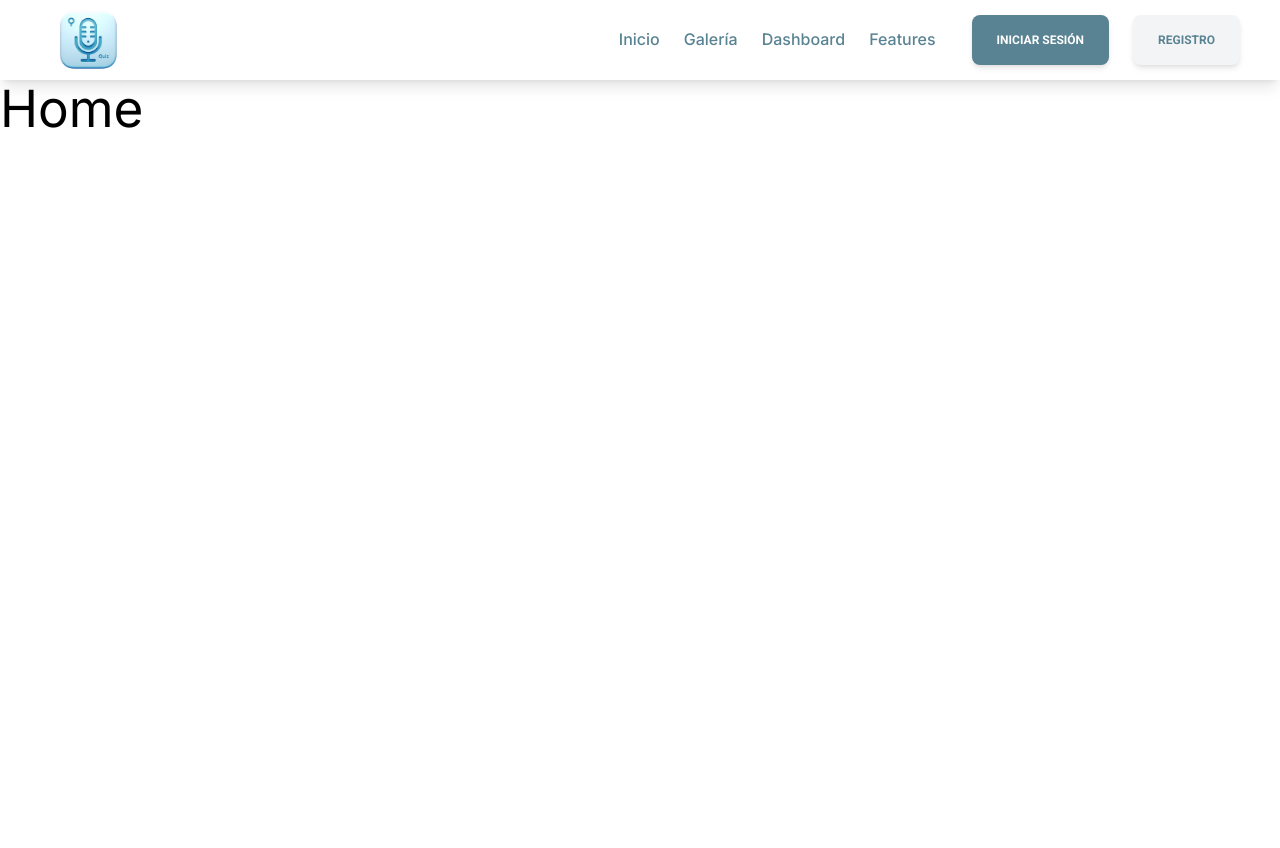
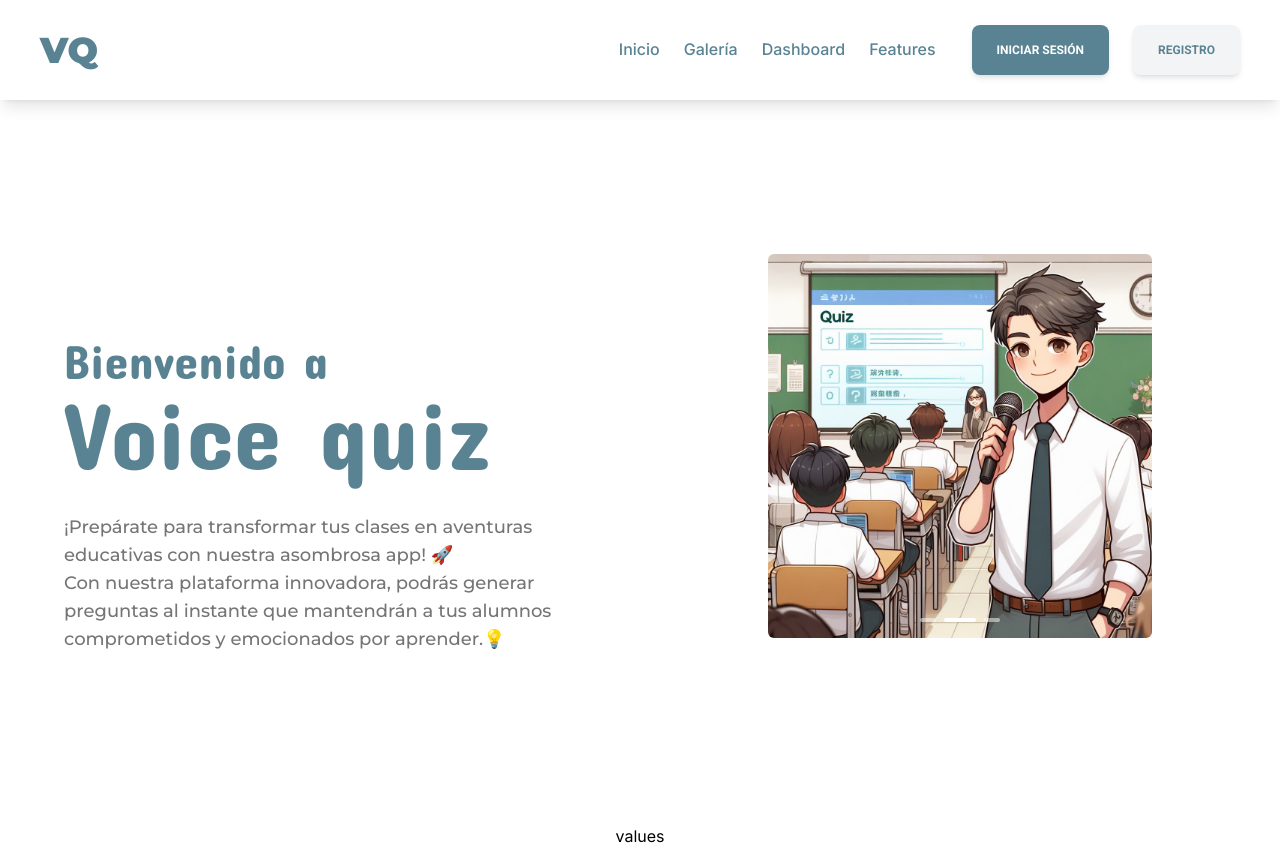
Before and after one commit to LuisSilvaB/voice-quiz-app, a React (Vite) app in the folder voice-quiz-front/: page / in a window 1280 px wide. Before the commit the page ends 800 px from the top, so only its background shows below. Built offline with nearby package versions, Linux system fonts and the light colour scheme.

Commit message:
feat(login, app, home) making chages user interface

```diff
--- a/voice-quiz-front/src/App.tsx
+++ b/voice-quiz-front/src/App.tsx
@@ -7,7 +7,7 @@ import RoutesContainer from './routes/routes'
 function App() {
 
   return (
-    <div className='bg-white w-screen h-screen items-center flex flex-col m-0 p-0'>
+    <div className='bg-white w-screen h-full min-h-screen items-center  flex flex-col m-0 p-0'>
       <div className='max-w-[1920px] w-full h-full m-0 p-0'>
         <Navbar />
         <RoutesContainer />
--- a/voice-quiz-front/src/components/layout/navbar/index.tsx
+++ b/voice-quiz-front/src/components/layout/navbar/index.tsx
@@ -6,8 +6,7 @@ import Hamburger from 'hamburger-react'
 import useToggle from '../../../hooks/useToggle';
 import useDevice from "../../../hooks/useDevice";
 import cx from "../../../libs/cx";
-import VoiceLogo from '/public/voice-quiz-logo.png'
-
+// import Logo from "/public/voice-quiz-logo.png"
 
 const Navbar = () => {
   const {isOpen, onClose, onToggle} = useToggle();
@@ -28,16 +27,16 @@ const Navbar = () => {
   }
 
   return (
-    <nav className="flex h-[10%] w-full items-center justify-between px-2 lg:px-10 bg-white shadow-lg">
+    <nav className="flex sticky top-0 z-20 h-[100px] w-full items-center justify-between px-2 lg:px-10 bg-white shadow-lg">
       <div className="flex flex-row justify-center items-center">
-        <img src={VoiceLogo} className="w-16 h-16 lg:w-24 lg:h-24"/>
-        {/* <h1 className="Montserrat font-black z-10 text-xl text-[#598392] lg:text-4xl">
-          Voice quiz
-        </h1> */}
+        {/* <img src={Logo} className="w-16 h-16 lg:w-24 lg:h-24"/> */}
+        <h1 className="Montserrat font-black z-10 text-xl text-[#598392] lg:text-4xl">
+          VQ
+        </h1>
       </div>
       <div className="flex w-auto justify-end gap-6">
         <NavbarOptions isOpen={isOpen} onToggle={onToggle} onClose={onClose} />
-        <Button placeholder={"Iniciar Sesión"} className="bg-[#598392]">
+        <Button placeholder={"Iniciar Sesión"} className="z-10 bg-[#598392]">
           Iniciar Sesión
         </Button>
         <Button
@@ -63,9 +62,9 @@ const NavbarOptions:React.FC<NavbarOptiosInterface> = ({isOpen, onClose}) => {
   return (
     <ul
       className={cx(
-        "Inter relative hidden flex-row text-xs text-[#598392] transition-all lg:flex",
+        "Inter relative bg-white hidden flex-row text-xs text-[#598392] transition-all lg:flex",
         isOpen &&
-          "absolute top-0 flex h-full w-full flex-col items-center bg-white pt-[80px]",
+          "fixed top-10 right-0 flex h-full w-[70%] flex-col items-center bg-white pt-[80px]",
       )}
     >
       <Link
--- a/voice-quiz-front/src/components/shared/carousel/index.tsx
+++ b/voice-quiz-front/src/components/shared/carousel/index.tsx
@@ -1,12 +1,13 @@
 import { Carousel } from "@material-tailwind/react";
-
+import cx from "../../../libs/cx";
 interface CarouselComponent {
     images:string[];
     arrowLeft: React.ReactNode;
     arrowRight: React.ReactNode;
+    tailwindStyle?: string;
 }
 
-const CarouselComponent:React.FC<CarouselComponent> = ({images, arrowLeft, arrowRight}) => {
+const CarouselComponent:React.FC<CarouselComponent> = ({images, arrowLeft, arrowRight, tailwindStyle}) => {
   return (
     <Carousel
       prevArrow={() => {
@@ -18,7 +19,7 @@ const CarouselComponent:React.FC<CarouselComponent> = ({images, arrowLeft, arrow
       autoplay
       loop
       placeholder={""}
-      className=""
+      className={cx(tailwindStyle)}
       navigation={({ setActiveIndex, activeIndex, length }) => (
         <div className="absolute p-0 m-0 bottom-4 left-2/4 z-50 flex -translate-x-2/4 gap-2">
           {new Array(length).fill("").map((_, i) => (
--- a/voice-quiz-front/src/hooks/hooks.tsx
+++ /dev/null
@@ -1,34 +0,0 @@
-const Square = () => (
-    <svg
-      xmlns="http://www.w3.org/2000/svg"
-      width="24"
-      height="24"
-      viewBox="0 0 24 24"
-      fill="none"
-      stroke="currentColor"
-      strokeWidth={2}
-      strokeLinecap="round"
-      strokeLinejoin="round"
-    >
-      <rect width="18" height="18" x="3" y="3" rx="2" ry="2"></rect>
-    </svg>
-  );
-
-  const Mic = () => (
-    // you can also use an icon library like `react-icons` here
-    <svg
-      xmlns="http://www.w3.org/2000/svg"
-      width="24"
-      height="24"
-      viewBox="0 0 24 24"
-      fill="none"
-      stroke="currentColor"
-      strokeWidth={2}
-      strokeLinecap="round"
-      strokeLinejoin="round"
-    >
-      <path d="M12 2a3 3 0 0 0-3 3v7a3 3 0 0 0 6 0V5a3 3 0 0 0-3-3Z"></path>
-      <path d="M19 10v2a7 7 0 0 1-14 0v-2"></path>
-      <line x1="12" x2="12" y1="19" y2="22"></line>
-    </svg>
-  );
--- a/voice-quiz-front/src/input.css
+++ b/voice-quiz-front/src/input.css
@@ -1,4 +1,5 @@
 @import url('https://fonts.googleapis.com/css2?family=Inter:wght@100;200;300;400;500;600;700;800;900&family=Montserrat:ital,wght@0,100;0,200;0,300;0,400;0,500;0,600;0,700;0,800;0,900;1,100;1,200;1,300;1,400;1,500;1,600;1,700;1,800;1,900&family=Pacifico&family=Roboto:ital,wght@0,100;0,300;0,400;0,500;0,700;0,900;1,100;1,300;1,400;1,500;1,700;1,900&display=swap');
+@import url('https://fonts.googleapis.com/css2?family=Concert+One&family=Inter:wght@100;200;300;400;500;600;700;800;900&family=Montserrat:ital,wght@0,100;0,200;0,300;0,400;0,500;0,600;0,700;0,800;0,900;1,100;1,200;1,300;1,400;1,500;1,600;1,700;1,800;1,900&family=Pacifico&family=Roboto:ital,wght@0,100;0,300;0,400;0,500;0,700;0,900;1,100;1,300;1,400;1,500;1,700;1,900&display=swap');
 
 @tailwind base;
 @tailwind components;
--- a/voice-quiz-front/src/pages/auth/login/index.tsx
+++ b/voice-quiz-front/src/pages/auth/login/index.tsx
@@ -19,7 +19,7 @@ const images:string[] = [Login7, Login2, Login3, Login5, Login6];
 
 const Login = () => {
   return (
-    <div className="flex h-full w-full items-center justify-center">
+    <div className="flex h-screen w-full items-center justify-center">
       <div className="m-0 flex h-full max-h-[1080px] w-full flex-col items-center justify-center p-0 text-black lg:flex-row">
         <section className="relative hidden h-full w-[40%] lg:flex">
           <CarouselComponent
--- a/voice-quiz-front/src/pages/home/home.tsx
+++ b/voice-quiz-front/src/pages/home/home.tsx
@@ -1,7 +1,44 @@
+import CarouselComponent from "../../components/shared/carousel";
+import homeCarousel1 from "/public/home/home-carousel-1.jpg"
+import homeCarousel2 from "/public/home/home-carousel-2.jpg"
+import homeCarousel3 from "/public/home/home-carousel-3.jpg"
+import CarouserArrowLeft from "../../components/shared/carousel/carousel-arrow-left";
+import CarouserArrowRight from "../../components/shared/carousel/carousel-arrow-right";
+import Values from "./sections/values";
 export default function Home() {
-  return(
-    <section>
-      <h1 className="text-black">Home</h1>
+  const homeCarouselImages:string[] = [homeCarousel1, homeCarousel2, homeCarousel3]
+  return (
+    <section className="relative box-border flex h-full w-full flex-col items-center justify-center text-black lg:mt-24 lg:flex-col">
+      <div className="flex flex-row justify-center items-center">
+        <div className="absolute top-[40%] z-10 flex w-[90%] flex-1 items-center justify-center bg-white py-8 shadow-md lg:shadow-none lg:relative lg:h-[500px] lg:w-full">
+          <div className="h-[50%] w-[80%] ">
+            <p className="font-concert text-2xl text-[#598392] lg:text-5xl">
+              Bienvenido a <br />{" "}
+              <span className="text-5xl lg:text-8xl">Voice quiz</span>{" "}
+            </p>
+            <p className="mt-4 font-montserrat text-lg font-medium text-gray-600 lg:mt-8">
+              ¡Prepárate para transformar tus clases en aventuras educativas con
+              nuestra asombrosa app! 🚀{" "}
+              <span className="hidden lg:flex">
+                Con nuestra plataforma innovadora, podrás generar preguntas al
+                instante que mantendrán a tus alumnos comprometidos y emocionados
+                por aprender.💡
+              </span>
+            </p>
+          </div>
+        </div>
+        <div className="flex flex-1 items-center justify-center">
+          <div className="w-full lg:h-[60%] lg:w-[60%] ">
+            <CarouselComponent
+              tailwindStyle="w-full h-[220px] lg:w-full z-0 lg:h-full rounded-md"
+              images={homeCarouselImages}
+              arrowLeft={<CarouserArrowLeft />}
+              arrowRight={<CarouserArrowRight />}
+            />
+          </div>
+        </div>
+      </div>
+      <Values />
     </section>
-  )
+  );
 }
--- /dev/null
+++ b/voice-quiz-front/src/pages/home/sections/values.tsx
@@ -0,0 +1,9 @@
+import React from 'react'
+
+const Values = () => {
+  return (
+    <div className='mt-32'>values</div>
+  )
+}
+
+export default Values
```
